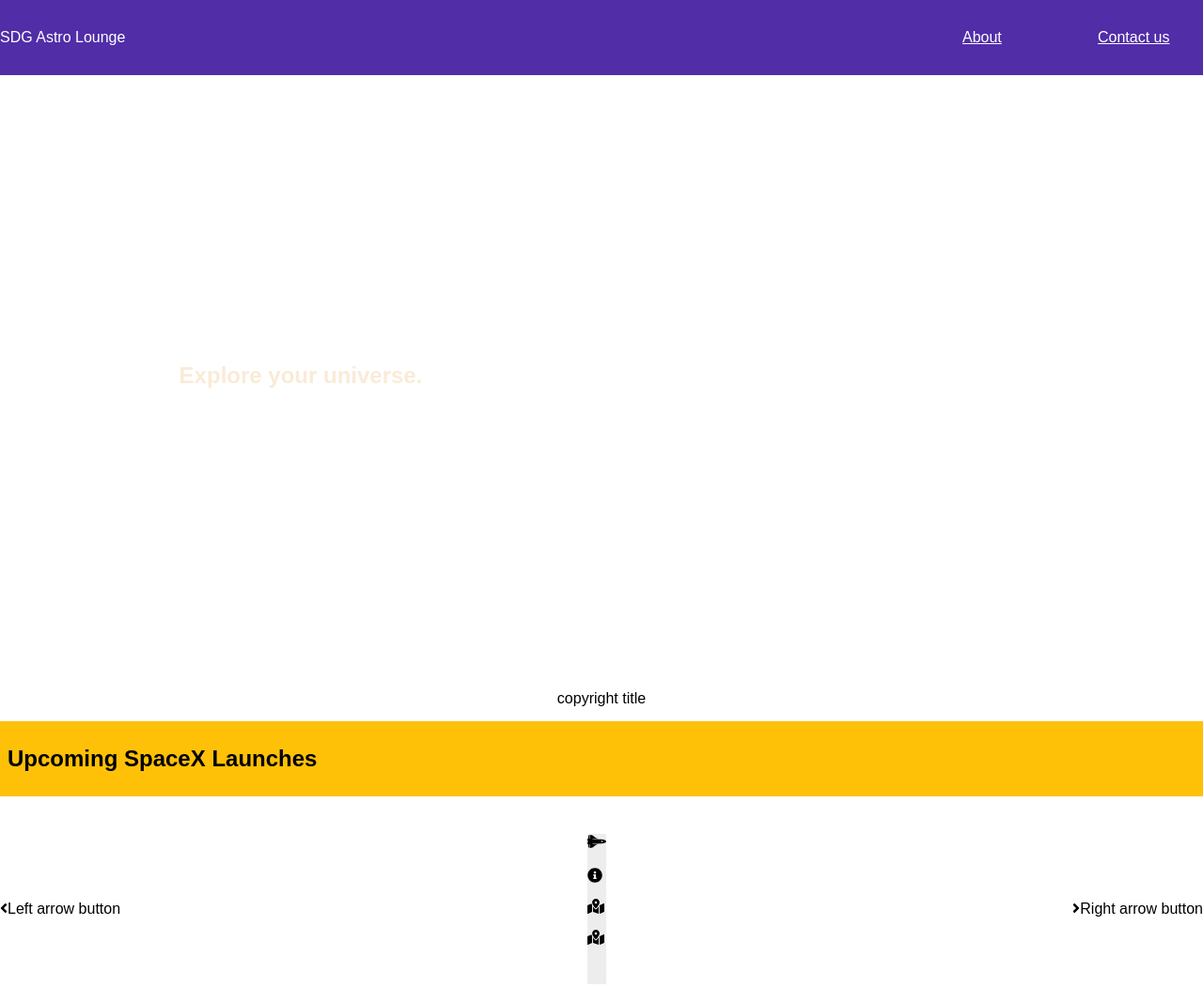
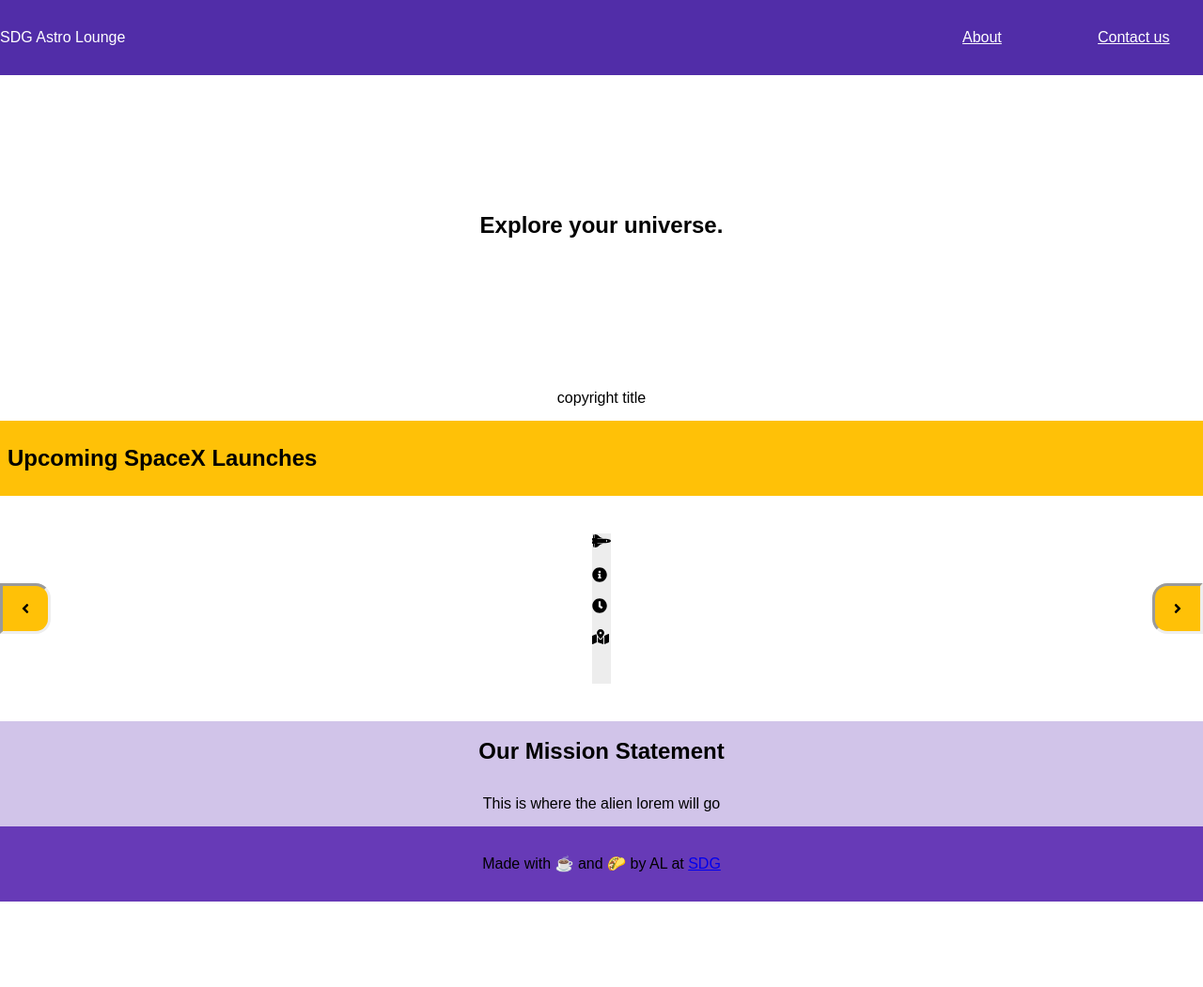
Before and after one commit to alsleaders/astro-lounge, a website: page public/index.html in a window 1280 px wide. Shown: the top 1051 px of the page at 94% size. After the commit the page ends 960 px from the top, so only its background shows below. Drawn offline with Linux system fonts and the light colour scheme; no server answers.

Commit message:
arrow buttons centered, make them bigger

```diff
--- a/public/index.html
+++ b/public/index.html
@@ -38,7 +38,9 @@
         <h2>Upcoming SpaceX Launches</h2>
       </section>
       <section class="launches">
-        <buttons><i class="fas fa-angle-left"></i>Left arrow button</buttons>
+        <buttons class="left-arrow-button"
+          ><i class="fas fa-angle-left"></i
+        ></buttons>
         <section class="launch-card">
           <div class="api-data">
             <i class="fas fa-space-shuttle"></i>
@@ -48,7 +50,7 @@
               ><span class="mission-info"></span>
             </p>
             <p>
-              <i class="fas fa-map-marked-alt"></i
+              <i class="fas fa-clock"></i
               ><span class="mission-countdown"></span>
             </p>
             <p>
@@ -57,14 +59,21 @@
             </p>
           </div>
         </section>
-        <buttons><i class="fas fa-angle-right"></i>Right arrow button</buttons>
+        <buttons class="right-arrow-button"
+          ><i class="fas fa-angle-right"></i
+        ></buttons>
       </section>
       <section class="mission-statement">
         <h2>Our Mission Statement</h2>
         <p>This is where the alien lorem will go</p>
       </section>
     </main>
-    <footer><span>Made with coffee and tacos by AL</span></footer>
+    <footer>
+      <span
+        >Made with &#9749 and &#127790 by AL at
+        <a href="https://suncoast.io">SDG</a></span
+      >
+    </footer>
     <script src="/main.js" charset="utf-8"></script>
   </body>
 </html>
--- a/public/screen.css
+++ b/public/screen.css
@@ -17,11 +17,11 @@ body {
   justify-content: center;
   align-content: center;
   align-items: center;
-  /* width: 100%;
+  width: 100%;
   height: 20rem;
   background-repeat: no-repeat;
   background-position: center;
-  background-size: cover; */
+  background-size: cover;
 }
 .menu {
   display: flex;
@@ -50,12 +50,6 @@ nav > a:hover {
   background: #ffc107;
 }
 
-.picture-of-the-day {
-  width: 40rem;
-  height: 40rem;
-  color: antiquewhite;
-}
-
 .image-attribution {
   display: flex;
   flex-direction: row;
@@ -74,10 +68,38 @@ nav > a:hover {
   align-items: center;
   min-height: 15rem;
 }
+
+.left-arrow-button {
+  background: #ffc107;
+  border: inset;
+  border-radius: 0 1rem 1rem 0;
+  margin: 0 1rem 0 0;
+  min-width: 3rem;
+  min-height: 3rem;
+  display: flex;
+  flex-direction: column;
+  justify-content: center;
+  align-items: center;
+}
+
 .launch-card {
   background: #ededed;
   min-height: 10rem;
 }
+
+.right-arrow-button {
+  background: #ffc107;
+  border: inset;
+  border-radius: 1rem 0 0 1rem;
+  margin: 0 0 0 1rem;
+  min-width: 3rem;
+  min-height: 3rem;
+  display: flex;
+  flex-direction: column;
+  justify-content: center;
+  align-items: center;
+}
+
 .mission-statement {
   text-align: center;
   display: flex;
@@ -87,4 +109,5 @@ nav > a:hover {
 footer {
   text-align: center;
   background: #673ab7;
+  padding: 2rem;
 }
```
